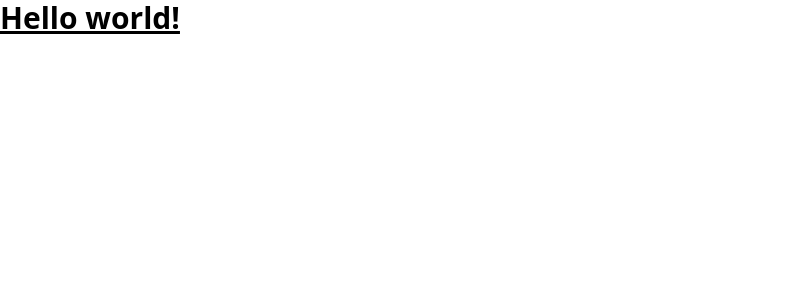
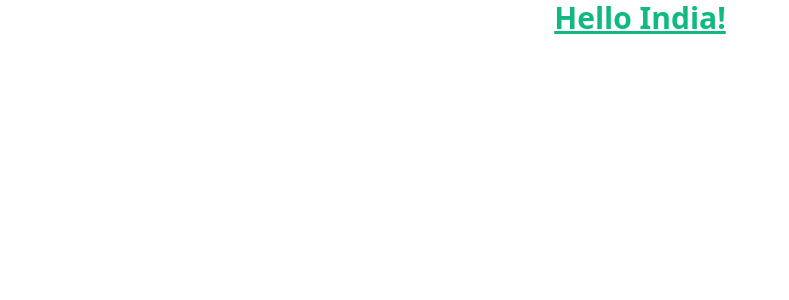
Before and after one commit to pushkarydv/payon-web, a React (Create React App) app: page / in a window 1280 px wide. Shown: the top 300 px of the page, without its empty margins (0-789 px from the left). Built offline with nearby package versions, Linux system fonts and the light colour scheme.

Commit message:
added pages

```diff
--- a/src/App.js
+++ b/src/App.js
@@ -1,5 +1,9 @@
 import "./App.css";
 
 export default function App() {
-  return <h1 className="text-3xl font-bold underline">Hello world!</h1>;
+  return (
+    <h1 className="text-3xl font-bold underline text-center text-emerald-500">
+      Hello India!
+    </h1>
+  );
 }
--- /dev/null
+++ b/src/pages/Dashboard.js
@@ -0,0 +1,5 @@
+import React from "react";
+
+export default function Dashboard() {
+  return <div>Dashboard</div>;
+}
--- /dev/null
+++ b/src/pages/Home.js
@@ -0,0 +1,5 @@
+import React from "react";
+
+export default function Home() {
+  return <div>Home</div>;
+}
```
